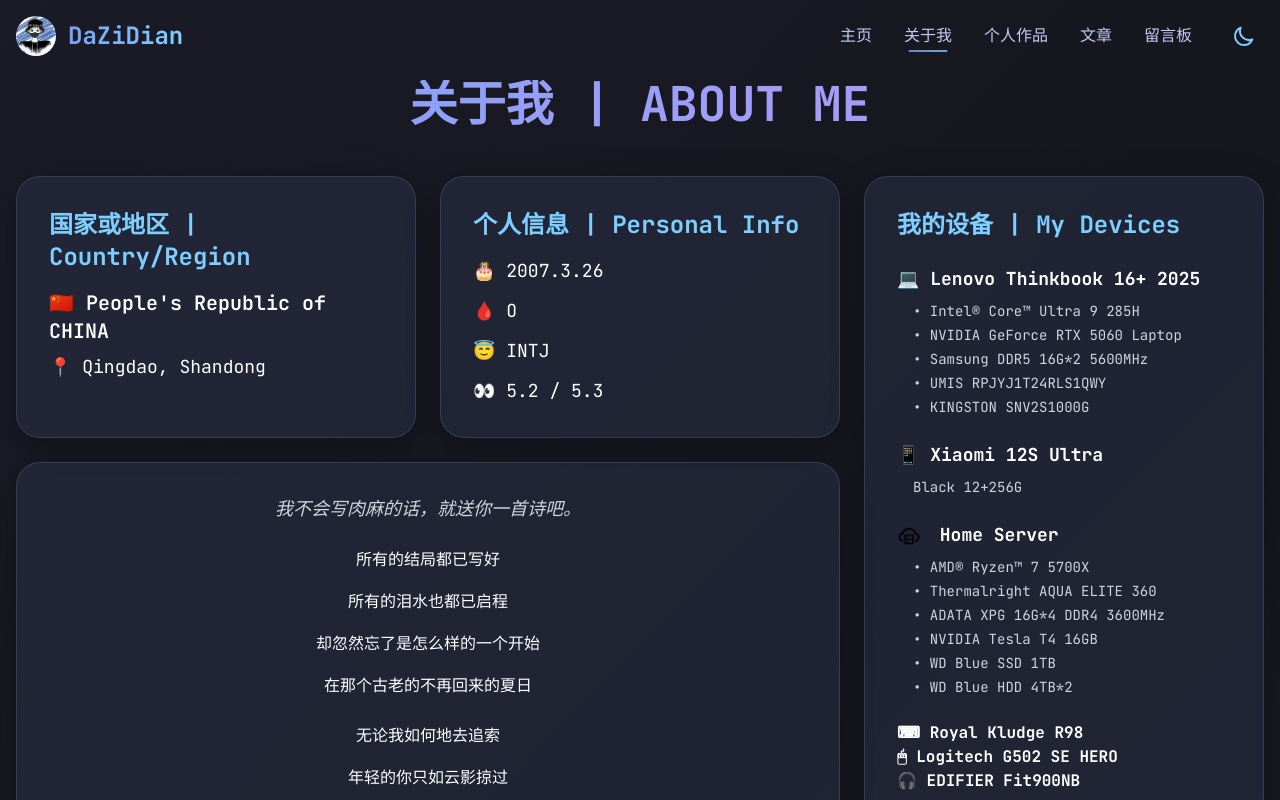
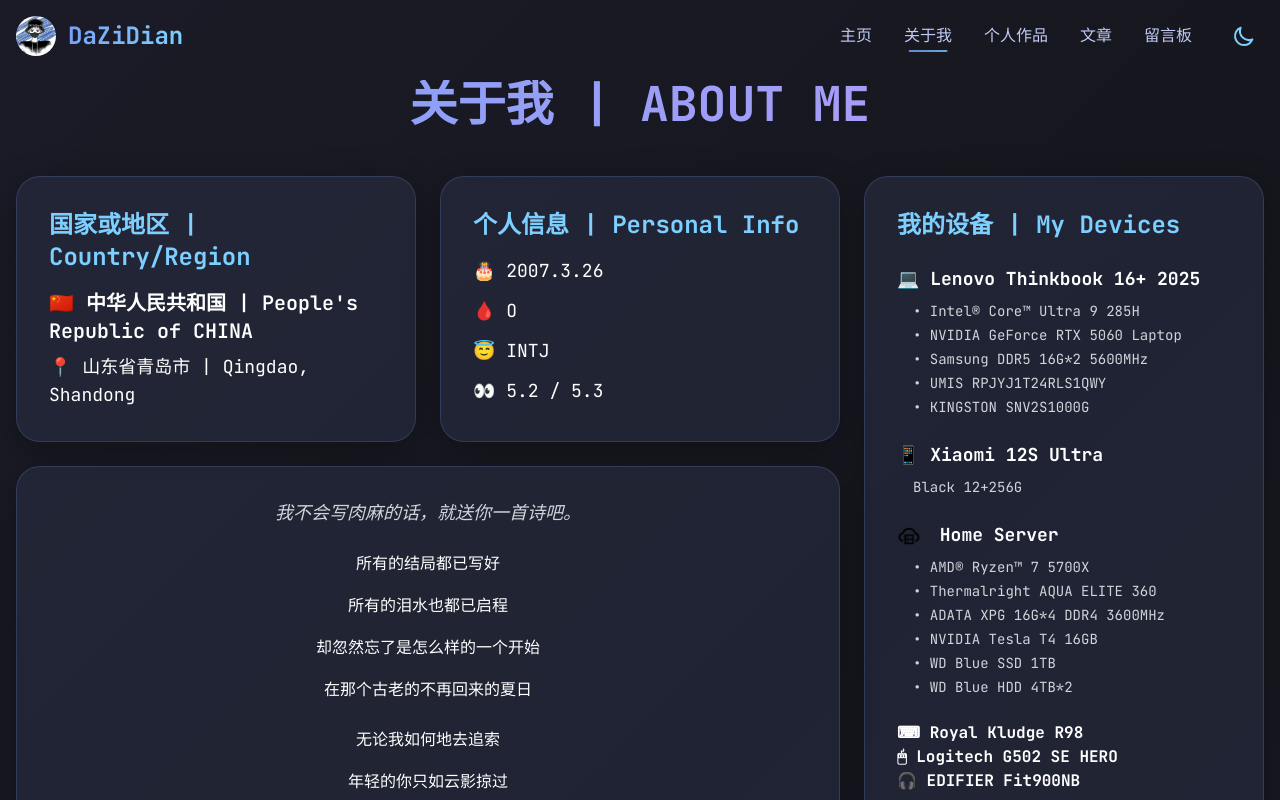
Before and after one commit to DaZiDian/ZiDianWebTemplate, a Vue app: page /about in a window 1280 px wide. Shown: the top 800 px of the page. Built offline with nearby package versions, Linux system fonts and the light colour scheme.

Commit message:
fix: convert API to CommonJS format for Vercel compatibility

```diff
--- a/src/composables/useTheme.js
+++ b/src/composables/useTheme.js
@@ -20,6 +20,8 @@
     }
   }
 
+
+
   const initTheme = () => {
     const savedTheme = localStorage.getItem('theme')
 
--- a/src/views/About.vue
+++ b/src/views/About.vue
@@ -21,8 +21,8 @@
           <div class="relative z-10">
             <h3 class="text-2xl font-bold mb-4 transition-colors" :class="isDark ? 'text-tokyo-night-cyan' : 'text-blue-600'">国家或地区 | Country/Region</h3>
             <div class="space-y-2 transition-colors" :class="isDark ? 'text-white' : 'text-gray-800'">
-              <p class="text-xl font-semibold">🇨🇳 People's Republic of CHINA</p>
-              <p class="text-lg">📍 Qingdao, Shandong</p>
+              <p class="text-xl font-semibold">🇨🇳 中华人民共和国 | People's Republic of CHINA</p>
+              <p class="text-lg">📍 山东省青岛市 | Qingdao, Shandong</p>
             </div>
           </div>
         </div>
```
Also changed, not shown: api/messages/index.cjs (renamed from api/messages.js, +14 -6 lines), src/components/NavBar.vue (+4 -4 lines), vercel.json.
